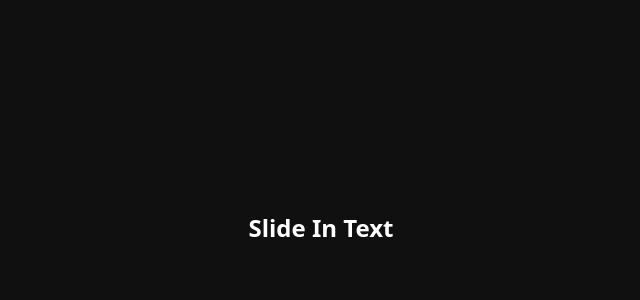
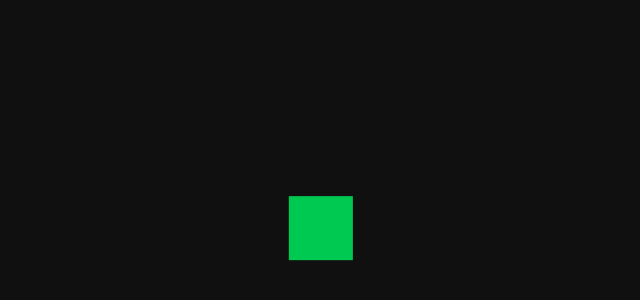
Before and after one commit to Tamalckb531/Learning-Motion, a Next.js app in the folder demos/: page / in a window 1280 px wide. Shown: the part 172-472 px from the top of the page, without its empty margins (319-959 px from the left). Built offline with nearby package versions, Linux system fonts and the light colour scheme.

Commit message:
Keyframe -> add zig zag animation

```diff
--- a/demos/src/app/page.tsx
+++ b/demos/src/app/page.tsx
@@ -13,9 +13,9 @@ export default function Home() {
       {/* <BouncingBall /> */}
       {/* <ColorChangeSqr /> */}
       {/* <PulsatingBtn /> */}
-      <SlidingText />
+      {/* <SlidingText /> */}
       {/* <WaveEffect /> */}
-      {/* <ZigZagAnim /> */}
+      <ZigZagAnim />
     </div>
   );
 }
--- a/demos/src/projects/keyframes/ZigZagAnim.tsx
+++ b/demos/src/projects/keyframes/ZigZagAnim.tsx
@@ -1,7 +1,18 @@
 import React from "react";
+import * as motion from "motion/react-client";
 
 const ZigZagAnim = () => {
-  return <div>ZigZagAnim</div>;
+  return (
+    <motion.div
+      className=" w-16 h-16 bg-green-500"
+      animate={{ x: [0, 50, 0, -50, 0], y: [0, -50, 0, 50, 0] }}
+      transition={{
+        duration: 2,
+        repeat: Infinity,
+        ease: "easeInOut",
+      }}
+    />
+  );
 };
 
 export default ZigZagAnim;
```
